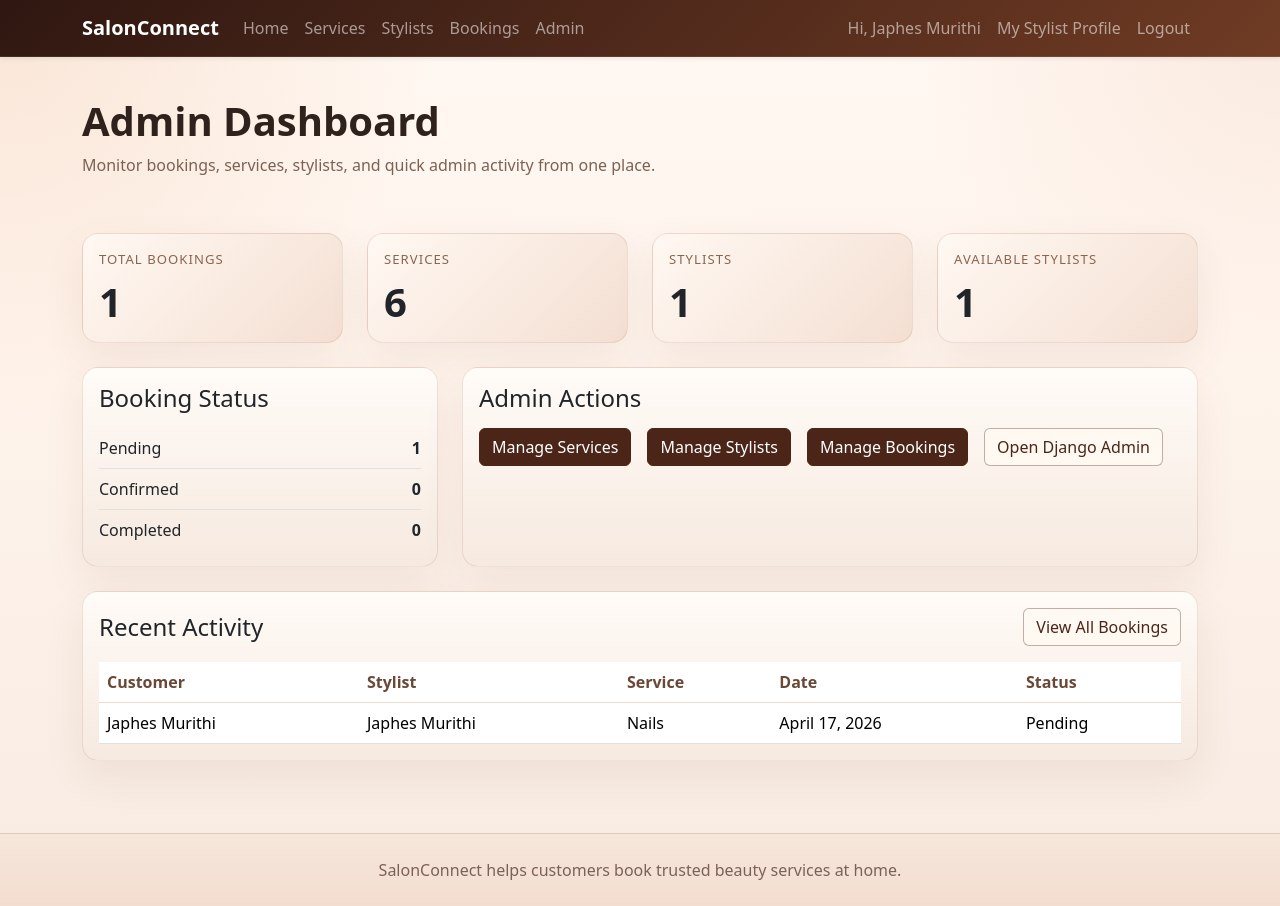
After one commit to JAPHES/FUTURE_FS_03, a Django app: page /admin-dashboard/ in a window 1280 px wide. The commit adds this page. Run offline with Django 4.2, Linux system fonts and the light colour scheme; a user stored in the database is signed in; data comes from the database, SQL or seed files in the repository.

Commit message:
Add staff admin dashboard and navigation tab

```diff
--- a/core/urls.py
+++ b/core/urls.py
@@ -8,6 +8,7 @@ urlpatterns = [
     path("stylists/", views.stylist_list, name="stylists"),
     path("book/", views.book_service, name="book_service"),
     path("bookings/", views.booking_list, name="booking_list"),
+    path("admin-dashboard/", views.admin_dashboard, name="admin_dashboard"),
     path("register/", views.register, name="register"),
     path("register/stylist/", views.stylist_register, name="stylist_register"),
 ]
--- a/core/views.py
+++ b/core/views.py
@@ -1,6 +1,7 @@
 from django.contrib import messages
 from django.contrib.auth import login
 from django.contrib.auth.decorators import login_required
+from django.db.models import Count
 from django.shortcuts import get_object_or_404, redirect, render
 
 from .forms import BookingForm, CustomerRegistrationForm, StylistProfileForm
@@ -125,3 +126,29 @@ def booking_list(request):
         ).filter(customer=request.user)
 
     return render(request, "core/bookings.html", {"bookings": bookings})
+
+
+@login_required
+def admin_dashboard(request):
+    if not request.user.is_staff:
+        messages.error(request, "You do not have permission to view the admin dashboard.")
+        return redirect("home")
+
+    bookings = Booking.objects.select_related("customer", "stylist", "service")
+    recent_bookings = bookings.order_by("-created_at")[:5]
+    status_counts = {
+        item["status"]: item["total"]
+        for item in bookings.values("status").annotate(total=Count("id"))
+    }
+
+    context = {
+        "total_bookings": bookings.count(),
+        "total_services": Service.objects.count(),
+        "total_stylists": StylistProfile.objects.count(),
+        "available_stylists": StylistProfile.objects.filter(is_available=True).count(),
+        "pending_bookings": status_counts.get(Booking.STATUS_PENDING, 0),
+        "confirmed_bookings": status_counts.get(Booking.STATUS_CONFIRMED, 0),
+        "completed_bookings": status_counts.get(Booking.STATUS_COMPLETED, 0),
+        "recent_bookings": recent_bookings,
+    }
+    return render(request, "core/admin_dashboard.html", context)
--- a/static/css/style.css
+++ b/static/css/style.css
@@ -255,3 +255,24 @@ textarea:focus {
 .text-muted {
     color: #7c6255 !important;
 }
+
+.dashboard-card {
+    background: linear-gradient(135deg, #fff8f2, #f4dfd2);
+}
+
+.dashboard-panel {
+    background: linear-gradient(180deg, rgba(255, 251, 247, 0.98), rgba(246, 233, 223, 0.98));
+}
+
+.dashboard-label {
+    font-size: 0.82rem;
+    letter-spacing: 0.08em;
+    text-transform: uppercase;
+    color: #8a664f;
+    margin-bottom: 0.5rem;
+}
+
+.table thead th {
+    color: #6b4836;
+    border-bottom-color: rgba(139, 81, 49, 0.2);
+}
--- a/templates/base.html
+++ b/templates/base.html
@@ -21,6 +21,9 @@
                     <li class="nav-item"><a class="nav-link" href="{% url 'services' %}">Services</a></li>
                     <li class="nav-item"><a class="nav-link" href="{% url 'stylists' %}">Stylists</a></li>
                     <li class="nav-item"><a class="nav-link" href="{% url 'booking_list' %}">Bookings</a></li>
+                    {% if user.is_authenticated and user.is_staff %}
+                        <li class="nav-item"><a class="nav-link" href="{% url 'admin_dashboard' %}">Admin</a></li>
+                    {% endif %}
                 </ul>
                 <ul class="navbar-nav ms-auto">
                     {% if user.is_authenticated %}
--- /dev/null
+++ b/templates/core/admin_dashboard.html
@@ -0,0 +1,115 @@
+{% extends 'base.html' %}
+
+{% block content %}
+<section class="page-header mb-4">
+    <h1 class="display-6 fw-bold">Admin Dashboard</h1>
+    <p class="text-muted">Monitor bookings, services, stylists, and quick admin activity from one place.</p>
+</section>
+
+<div class="row g-4 mb-4">
+    <div class="col-md-6 col-xl-3">
+        <div class="card h-100 dashboard-card">
+            <div class="card-body">
+                <p class="dashboard-label">Total Bookings</p>
+                <h2 class="display-6 fw-bold mb-0">{{ total_bookings }}</h2>
+            </div>
+        </div>
+    </div>
+    <div class="col-md-6 col-xl-3">
+        <div class="card h-100 dashboard-card">
+            <div class="card-body">
+                <p class="dashboard-label">Services</p>
+                <h2 class="display-6 fw-bold mb-0">{{ total_services }}</h2>
+            </div>
+        </div>
+    </div>
+    <div class="col-md-6 col-xl-3">
+        <div class="card h-100 dashboard-card">
+            <div class="card-body">
+                <p class="dashboard-label">Stylists</p>
+                <h2 class="display-6 fw-bold mb-0">{{ total_stylists }}</h2>
+            </div>
+        </div>
+    </div>
+    <div class="col-md-6 col-xl-3">
+        <div class="card h-100 dashboard-card">
+            <div class="card-body">
+                <p class="dashboard-label">Available Stylists</p>
+                <h2 class="display-6 fw-bold mb-0">{{ available_stylists }}</h2>
+            </div>
+        </div>
+    </div>
+</div>
+
+<div class="row g-4 mb-4">
+    <div class="col-lg-4">
+        <div class="card h-100 dashboard-panel">
+            <div class="card-body">
+                <h2 class="h4 mb-3">Booking Status</h2>
+                <div class="d-flex justify-content-between py-2 border-bottom">
+                    <span>Pending</span>
+                    <strong>{{ pending_bookings }}</strong>
+                </div>
+                <div class="d-flex justify-content-between py-2 border-bottom">
+                    <span>Confirmed</span>
+                    <strong>{{ confirmed_bookings }}</strong>
+                </div>
+                <div class="d-flex justify-content-between py-2">
+                    <span>Completed</span>
+                    <strong>{{ completed_bookings }}</strong>
+                </div>
+            </div>
+        </div>
+    </div>
+    <div class="col-lg-8">
+        <div class="card h-100 dashboard-panel">
+            <div class="card-body">
+                <h2 class="h4 mb-3">Admin Actions</h2>
+                <div class="d-flex flex-wrap gap-3">
+                    <a href="/admin/core/service/" class="btn btn-dark">Manage Services</a>
+                    <a href="/admin/core/stylistprofile/" class="btn btn-dark">Manage Stylists</a>
+                    <a href="/admin/core/booking/" class="btn btn-dark">Manage Bookings</a>
+                    <a href="/admin/" class="btn btn-outline-dark">Open Django Admin</a>
+                </div>
+            </div>
+        </div>
+    </div>
+</div>
+
+<div class="card dashboard-panel">
+    <div class="card-body">
+        <div class="d-flex justify-content-between align-items-center mb-3">
+            <h2 class="h4 mb-0">Recent Activity</h2>
+            <a href="{% url 'booking_list' %}" class="btn btn-outline-dark">View All Bookings</a>
+        </div>
+        <div class="table-responsive">
+            <table class="table align-middle mb-0">
+                <thead>
+                    <tr>
+                        <th>Customer</th>
+                        <th>Stylist</th>
+                        <th>Service</th>
+                        <th>Date</th>
+                        <th>Status</th>
+                    </tr>
+                </thead>
+                <tbody>
+                    {% for booking in recent_bookings %}
+                        <tr>
+                            <td>{{ booking.customer.username }}</td>
+                            <td>{{ booking.stylist.full_name }}</td>
+                            <td>{{ booking.service.name }}</td>
+                            <td>{{ booking.date }}</td>
+                            <td>{{ booking.status }}</td>
+                        </tr>
+                    {% empty %}
+                        <tr>
+                            <td colspan="5" class="text-center py-4">No admin activity yet.</td>
+                        </tr>
+                    {% endfor %}
+                </tbody>
+            </table>
+        </div>
+    </div>
+</div>
+{% endblock %}
```
Also changed, not shown: core/tests.py (+10 -1 lines), static/images/services/nails.jpg (added).
